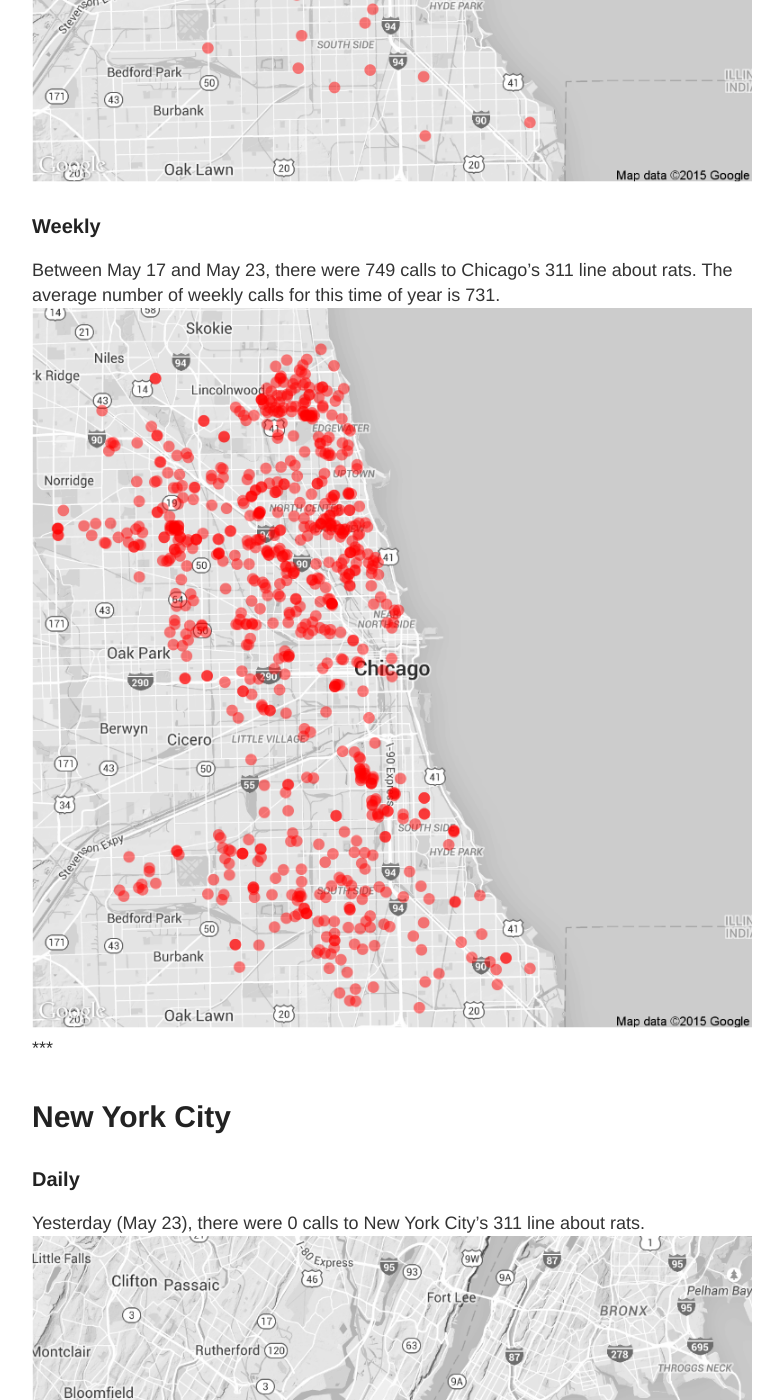
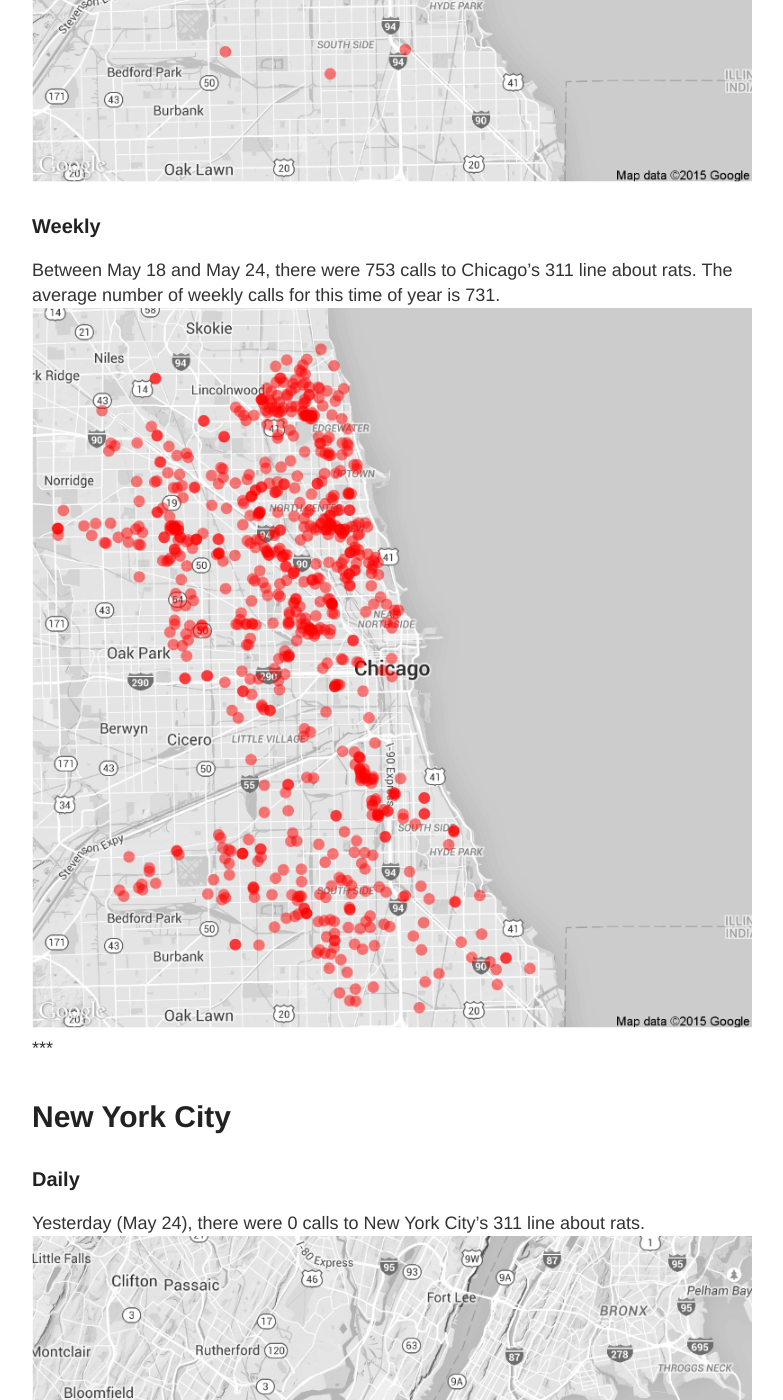
Before and after one commit to DanielHadley/ratmaps, a Jekyll site: the page built from daily.md, in a window 1280 px wide and 1400 px high, scrolled down 1033 px. Shown: the whole window, without its empty margins (248-1031 px from the left). Built offline with Jekyll 4.4.1, drawn with Linux system fonts in a browser that asks for light colours; comment, search, counter and statistics services are not loaded; some of the changed text lies outside the part shown.

Commit message:
Daily Maps

```diff
--- a/daily.md
+++ b/daily.md
@@ -15,22 +15,22 @@
 
 ### Daily
 
-Yesterday (May 23), there were 39 calls to Chicago's 311 line about rats.
+Yesterday (May 24), there were 46 calls to Chicago's 311 line about rats.
 ![Chicago rat calls to 311 weekly map]({{ site.cityimages }}/daily/Chicago_Rat_Map_Daily.png)
 
 ### Weekly
-Between May 17 and May 23, there were 749 calls to Chicago's 311 line about rats. The average number of weekly calls for this time of year is 731.
+Between May 18 and May 24, there were 753 calls to Chicago's 311 line about rats. The average number of weekly calls for this time of year is 731.
 ![Chicago rat calls to 311 weekly map]({{ site.cityimages }}/daily/Chicago_Rat_Map_Weekly.png)
 ***
 # New York City <a id="nyc"><a>
 
 ### Daily
 
-Yesterday (May 23), there were 0 calls to New York City's 311 line about rats.
+Yesterday (May 24), there were 0 calls to New York City's 311 line about rats.
 ![NYC rat calls to 311 weekly map]({{ site.cityimages }}/daily/NYC_Rat_Map_Daily.png)
 
 ### Weekly
-Between May 17 and May 23, there were 0 calls to New York City's 311 line about rats. The average number of weekly calls for this time of year is 265.
+Between May 18 and May 24, there were 0 calls to New York City's 311 line about rats. The average number of weekly calls for this time of year is 265.
 ![NYC rat calls to 311 weekly map]({{ site.cityimages }}/daily/NYC_Rat_Map_Weekly.png)
 
 Each red dot represents one call about a rat seen in that location. The dots are transparent, so multiple calls from one location will be seen as a solid dot. The usual caveats apply: more calls do not necessarily mean that there are more rats in that location than other parts of the city. A cluster of dots could indicate that one resident is unusually vocal about rodents in his or her neighborhood. Also, more densely populated neighborhoods tend to make more calls to 311.
```
Also changed, not shown: images/pages/daily/Chicago_Rat_Map_Daily.png, images/pages/daily/Chicago_Rat_Map_Weekly.png, images/pages/daily/NYC_Rat_Map_Daily.png, images/pages/daily/NYC_Rat_Map_Weekly.png.
